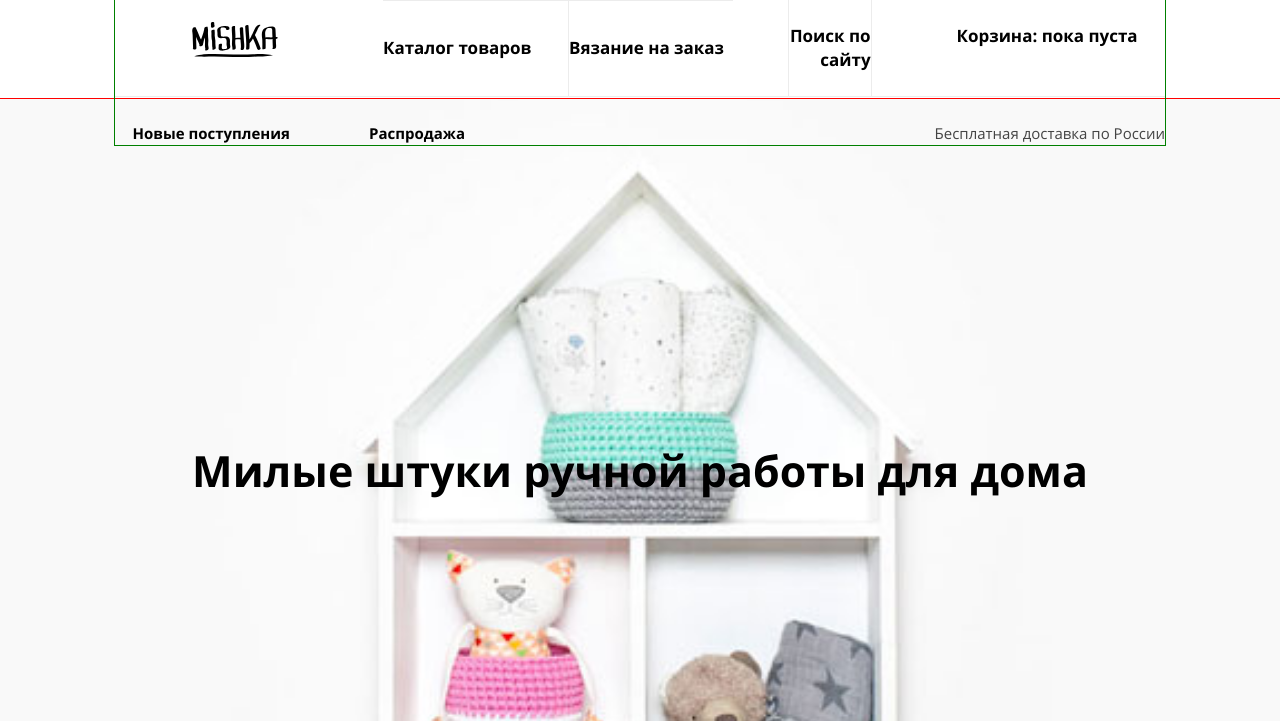
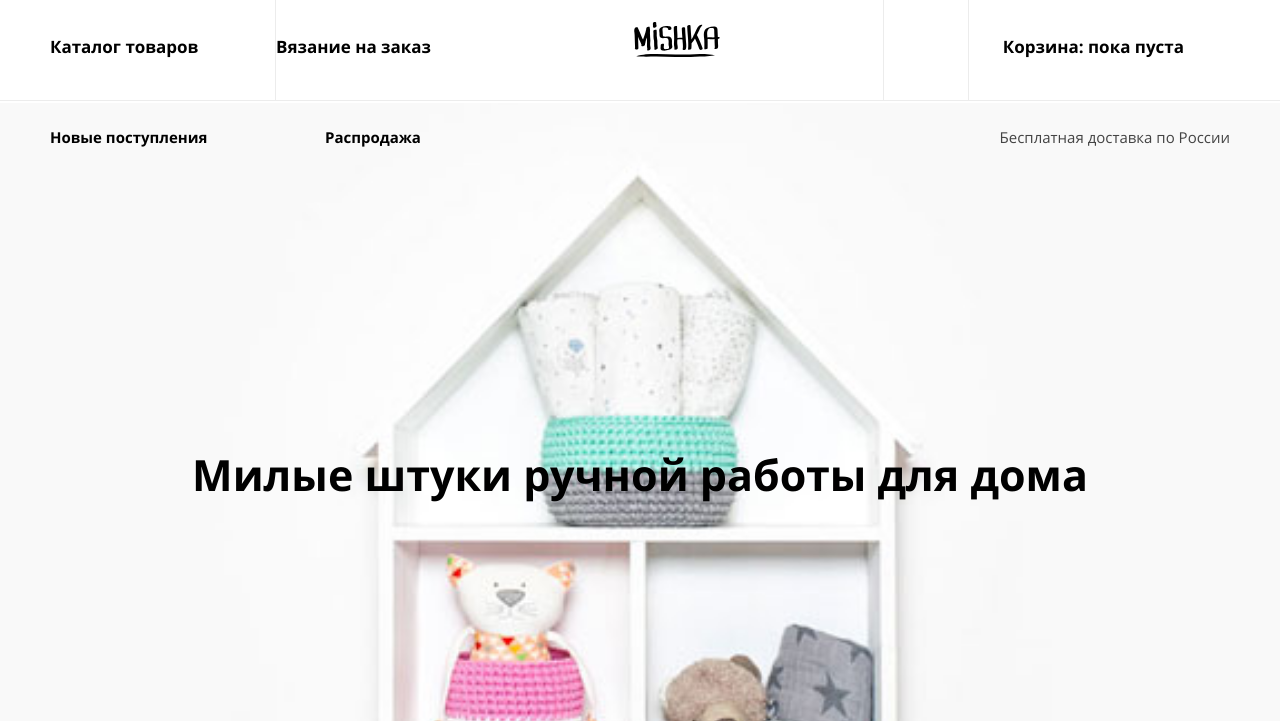
Before and after one commit to LbIdarka/234657-mishka, a website: page index.html in a window 1280 px wide. Shown: the top 721 px of the page. Drawn offline with nearby package versions, Linux system fonts and the light colour scheme; files that its build step writes are made by us from their sources.

Commit message:
правка отступов у шапки

```diff
--- a/index.html
+++ b/index.html
@@ -24,7 +24,9 @@
       </ul>
       <ul class="menu__list-users">
         <li class="menu__list-users-item  menu__list-users-item--search">
-          <a href="#">Поиск по сайту</a>
+          <a href="#">
+            <p class="menu__list-users-item-hidden">Поиск по сайту</p>
+          </a>
         </li>
         <li class="menu__list-users-item  menu__list-users-item--cart">
           <a href="#">Корзина: пока пуста</a>
--- a/sass/blocks/logo.scss
+++ b/sass/blocks/logo.scss
@@ -7,19 +7,23 @@
 @media ($tablet-widths){
 
   .logo {
-//    width: 370px;
-    align-self: flex-start;
+    display: flex;
+    width: 367px;
+    min-height: 100px;
+    padding-left: 50px;
+    justify-content: flex-start;
+    align-self: center;
     box-sizing: border-box;
-    border: none;
+    border-bottom: $border;
+    border-right: $border;
   }
 }
 
 @media ($desktop-widths) {
   .logo {
-//    display: block;
-//    position: absolute;
-//    top: 0;
-//    left: 35%;
-//    padding: 24px 0;
+    order: 2;
+    flex-grow: 1;
+    justify-content: center;
+    border-bottom: none;
   }
 }
--- a/sass/blocks/menu.scss
+++ b/sass/blocks/menu.scss
@@ -3,16 +3,17 @@
 .menu {
   display: block;
   margin: 0 auto;
-  @include conteiner;
+//  @include conteiner;
 }
 
 .menu__list-item {
 
-  padding-top: 37px;
-  padding-bottom: 37px;
+  padding-top: 31px;
+  padding-bottom: 31px;
+  padding-left: 76px;
   @include font-style(17px, 24px, 700, #000000);
   border-bottom: $border;
-  text-align: center;
+  text-align: left;
 
   &:first-child {
     border-top: $border;
@@ -22,9 +23,10 @@
 .menu__list-users-item {
   padding-top: 37px;
   padding-bottom: 37px;
+  padding-left: 76px;
   @include font-style(17px, 24px, 700, #000000);
   border-bottom: $border;
-  text-align: center;
+  text-align: left;
 
     &:first-child {
     border-top: none;
@@ -36,7 +38,11 @@
 }
 
 .menu__list-new {
-  @extend .menu__list-item;
+  padding-top: 37px;
+  padding-bottom: 37px;
+  padding-left: 76px;
+  @include font-style(17px, 24px, 700, #000000);
+  border-bottom: $border;
   display: none;
 }
 
@@ -47,19 +53,20 @@
     flex-wrap: wrap;
     position: relative;
     z-index: 2;
-    justify-content: space-around;
-    outline: 1px solid green;
+    justify-content: flex-start;
   }
 
   .menu__list {
     display: flex;
+    width: 367px;
+    padding-left: 50px;
     order: 3;
-    border-top: $border;
+    box-sizing: border-box;
   }
 
   .menu__list-item {
-//    width: 160px;
-    padding-top: 24px;
+    padding: 23px 0;
+    flex-grow: 1;
     @include font-style(15px, 24px, 700, #000000);
     text-align: left;
     border: none;
@@ -73,25 +80,45 @@
     display: flex;
     order: 2;
     border-bottom: $border;
+    box-sizing: border-box;
   }
 
   .menu__list-users-item {
-    padding: 35px 0;
-    font-size: 17px;
+    padding-bottom: 39px;
+    padding-left: 0;
+    @include font-style(17px, 24px, 700, #000000);
     text-align: right;
+    box-sizing: border-box;
 
     &:first-child {
-      border-right: $border;
-      border-left: $border;
+      width: 84px;
       border-bottom: none;
     }
+
+     &:nth-child(2) {
+      width: 315px;
+      padding-right: 50px;
+      border-left: $border;
+    }
+  }
+
+  .menu__list-users-item-hidden {
+    font-size: 0;
   }
 
   .menu__list-new {
     display: flex;
     order: 4;
-    font-weight: 400;
-    text-align: right;
+    width: 399px;
+    padding: 0;
+    justify-content: flex-end;
+    border: none;
+    box-sizing: border-box;
+  }
+
+  .menu__list-new-item {
+    padding: 23px 50px 0;
+    @include font-style(15px, 24px, 400, $text-color);
   }
 
   .menu__list-new-item:first-child {
@@ -113,8 +140,9 @@
   .menu__list {
     display: flex;
     order: 1;
-    width: 350px;
+    width: 425px;
     margin: 0;
+    flex-grow: 1;
   }
 
   .menu__list-item {
@@ -138,16 +166,15 @@
     display: flex;
     order: 3;
     width: 350px;
+    flex-grow: 1;
     border-bottom: none;
   }
 
   .menu__list-users-item {
-    padding: 24px 0;
+    padding: 35px 0;
 
     &:first-child {
-      width: 82px;
-      border-right: $border;
-      border-left: $border;
+      width: 84px;
     }
 
     &:last-child {
--- a/sass/blocks/page-header.scss
+++ b/sass/blocks/page-header.scss
@@ -2,7 +2,6 @@
 @import "mixins.scss";
 
 .page-header {
-  outline: $outline;
 }
 
 @media ($tablet-widths){
--- a/sass/blocks/slogan.scss
+++ b/sass/blocks/slogan.scss
@@ -3,7 +3,6 @@
   height: 283px;
   background: url("/img/hero-mobile@1x.jpg") no-repeat 50%;
   background-size: cover;
-  outline: $outline;
 }
 
 h1 {
```
